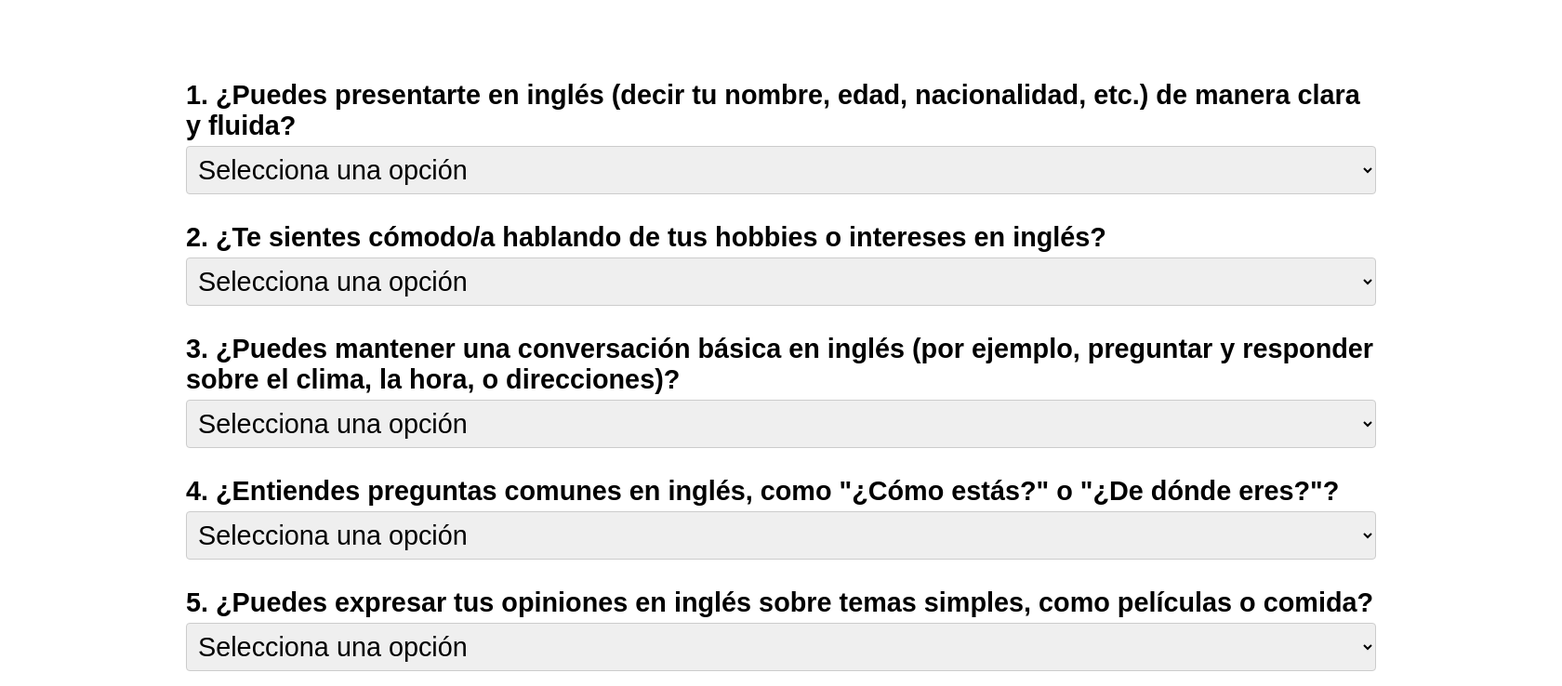
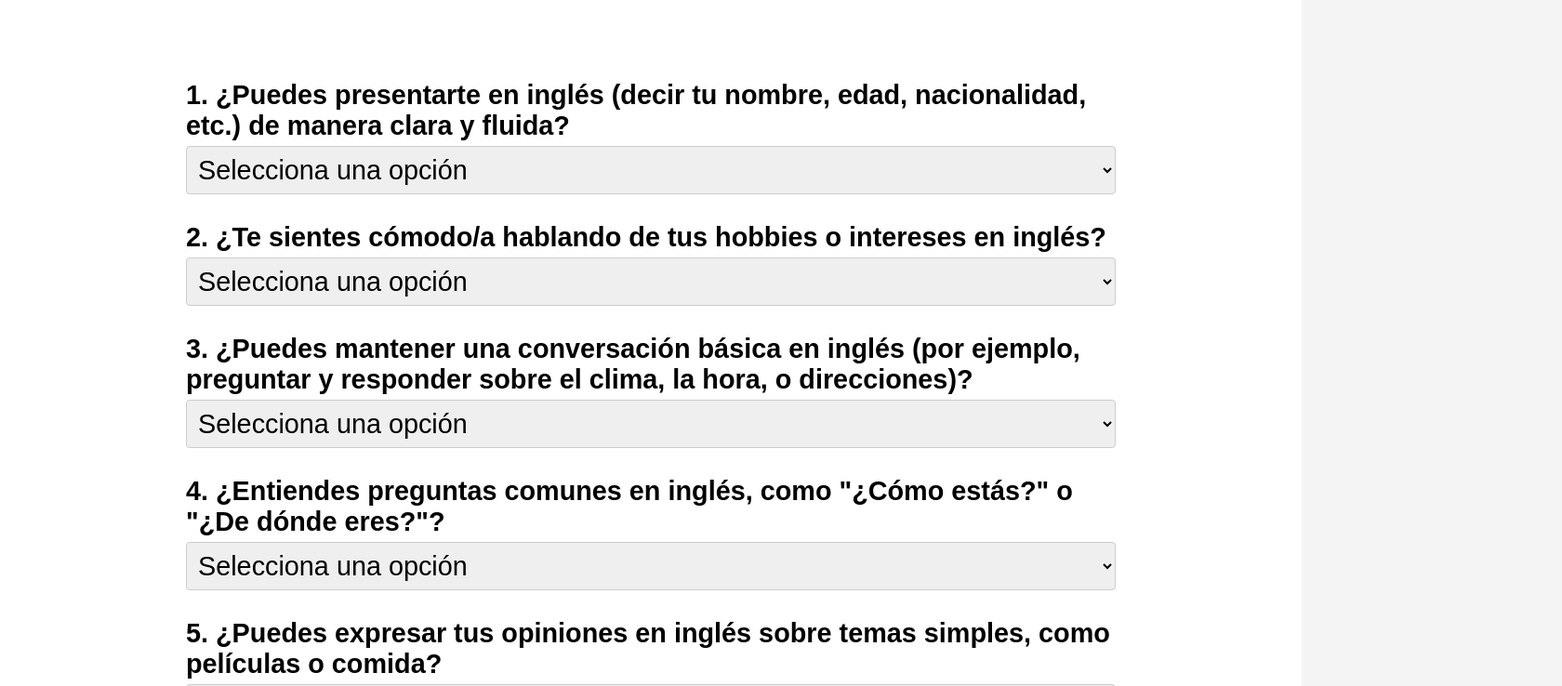
Before and after one commit to Cooldanix/roleplayenglish-web, a plain HTML site: page page4/page4index.html in a window 1280 px wide. Shown: the part 256-994 px from the top of the page at 93% size, 1680 px wide, since content can reach past the window. Drawn offline with Linux system fonts and the light colour scheme.

Commit message:
Update page4styles.css

```diff
--- a/page4/page4styles.css
+++ b/page4/page4styles.css
@@ -27,7 +27,7 @@ body {
     border-radius: 60px;
     box-shadow: 0 0 10px rgba(0, 0, 0, 0.1);
     width: 100%;
-    max-width: 1300px;
+    max-width: 1000px;
     margin: 20px auto;
 }
 
```
